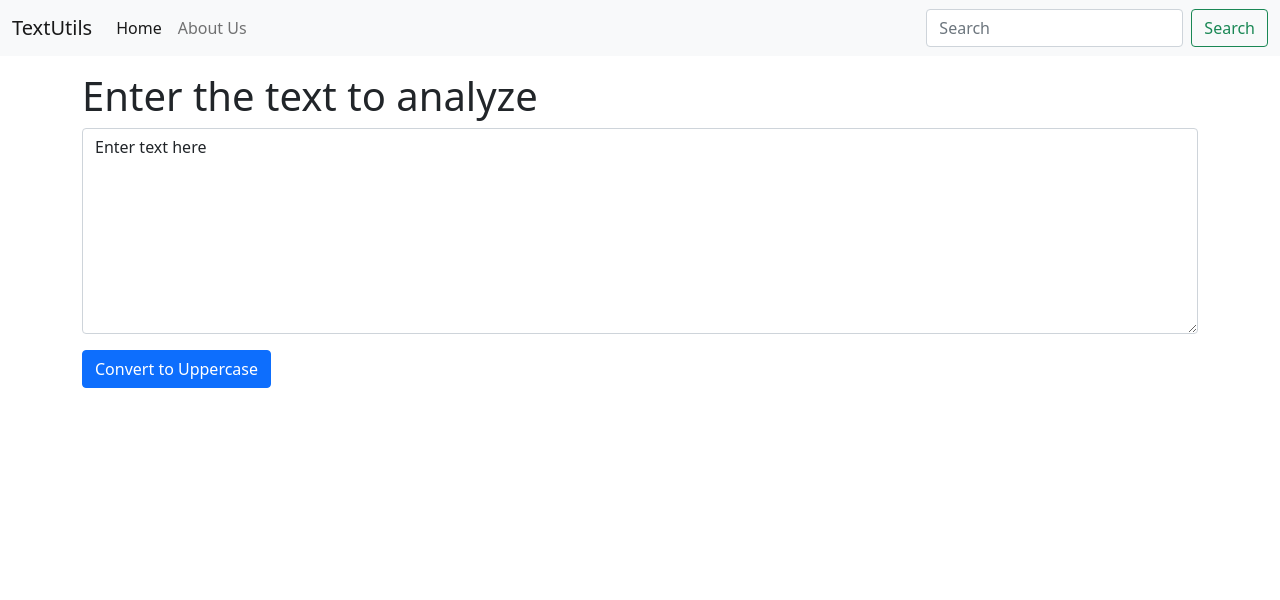
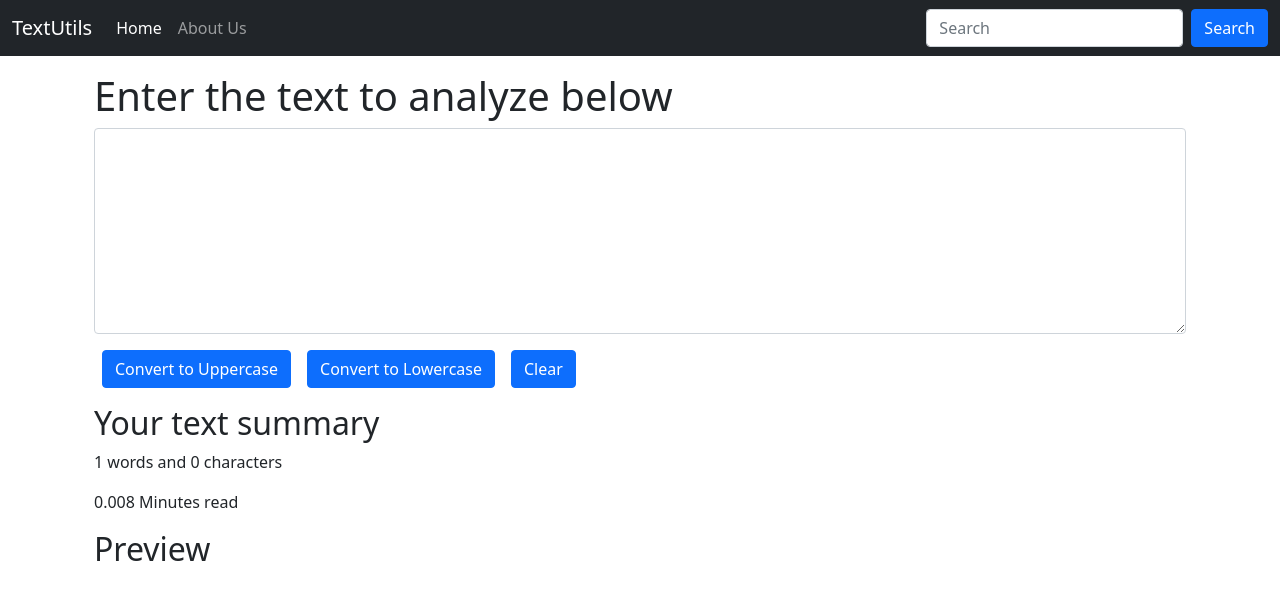
Before and after one commit to MaheraFurniturewala/textUtils, a React (Create React App) app: page / in a window 1280 px wide. Shown: the top 600 px of the page. Built offline with nearby package versions, Linux system fonts and the light colour scheme.

Commit message:
add preview + word count

```diff
--- a/src/App.js
+++ b/src/App.js
@@ -8,7 +8,7 @@
 <Navbar title="TextUtils" aboutText="About Us" />
 <div className="container my-3">
 
-  <TextForm heading="Enter the text to analyze" />
+  <TextForm heading="Enter the text to analyze below" />
 
 </div>
 
--- a/src/components/Navbar.js
+++ b/src/components/Navbar.js
@@ -10,7 +10,7 @@
 
 export default function Navbar(props) {
     return (
-        <nav className="navbar navbar-expand-lg navbar-light bg-light">
+        <nav className="navbar navbar-expand-lg navbar-dark bg-dark">
             <div className="container-fluid">
                 <a className="navbar-brand" href="/">{props.title}</a>
                 <button className="navbar-toggler" type="button" data-bs-toggle="collapse" data-bs-target="/navbarSupportedContent" aria-controls="navbarSupportedContent" aria-expanded="false" aria-label="Toggle navigation">
@@ -28,7 +28,7 @@
                     </ul>
                     <form className="d-flex">
                         <input className="form-control me-2" type="search" placeholder="Search" aria-label="Search" />
-                        <button className="btn btn-outline-success" type="submit">Search</button>
+                        <button className="btn btn-primary" type="submit">Search</button>
                     </form>
                 </div>
             </div>
--- a/src/components/TextForm.js
+++ b/src/components/TextForm.js
@@ -1,27 +1,48 @@
-import React, { useState } from 'react'
+import React, { useState } from 'react'  //useState hook helps to make a state variable
 
 export default function TextForm(props) {
     //event handler
     const handleUpClick = ()=>{
-        console.log("Upper case was clicked" + text);
         let newText = text.toUpperCase();
         setText(newText);
     }
+    const handleLoClick = ()=>{
+        let newText = text.toLowerCase();
+        setText(newText);
+    }
+    const handleClearClick = ()=>{
+        let newText ='';
+        setText(newText);
+    }
+    //updating the text as soon as someone types in the textarea
     const handleOnChange = (event)=>{
-        console.log("On change");
         setText(event.target.value);
     }
     //text --> state variable
-    const [text, setText] = useState('Enter text here');
+    const [text, setText] = useState('');
     // text = "new text"; //wrong way to change the state
     // setText("new text");  //correct way
     return (
-        <div>
+        <>
+        <div className="container">
             <h1>{props.heading}</h1>
             <div className="mb-3">
+{/* onChange event so  that we can write inside the text area */}
                 <textarea className="form-control" value={text} onChange={handleOnChange} id="myBox" rows="8"></textarea>
             </div>
-            <button className="btn btn-primary" onClick={handleUpClick}>Convert to Uppercase</button>
+            <button className="btn btn-primary mx-2" onClick={handleUpClick}>Convert to Uppercase</button>
+            <button className="btn btn-primary mx-2" onClick={handleLoClick}>Convert to Lowercase</button>
+            <button className="btn btn-primary mx-2" onClick={handleClearClick}>Clear</button>
         </div>
+        <div className="container my-3">
+            <h2>Your text summary</h2>
+            {/* text.split --> splits characters with space */}
+            {console.log(text.split(" "))}
+            <p>{text.split(" ").length} words and {text.length} characters</p>
+            <p>{0.008 * text.split(" ").length} Minutes read</p>
+            <h2>Preview</h2>
+            <p>{text}</p>
+        </div>
+        </>
     );
 }
```
